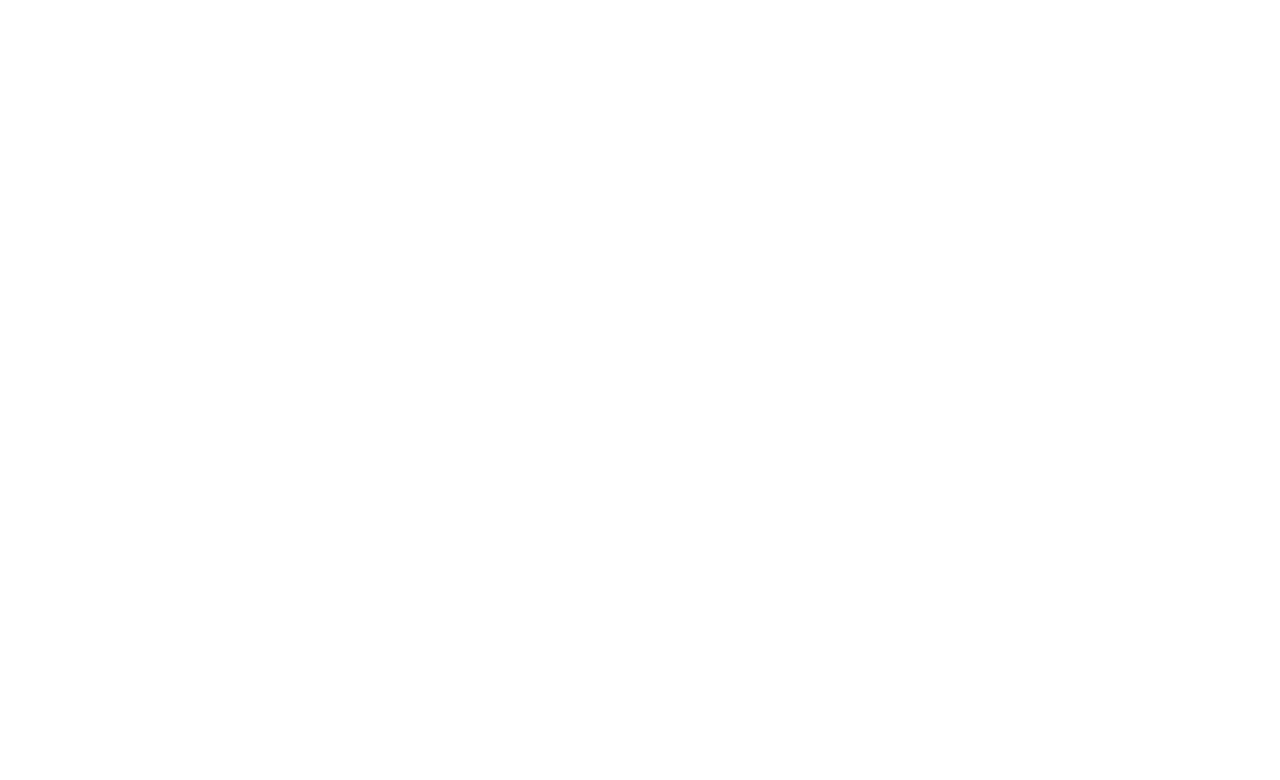
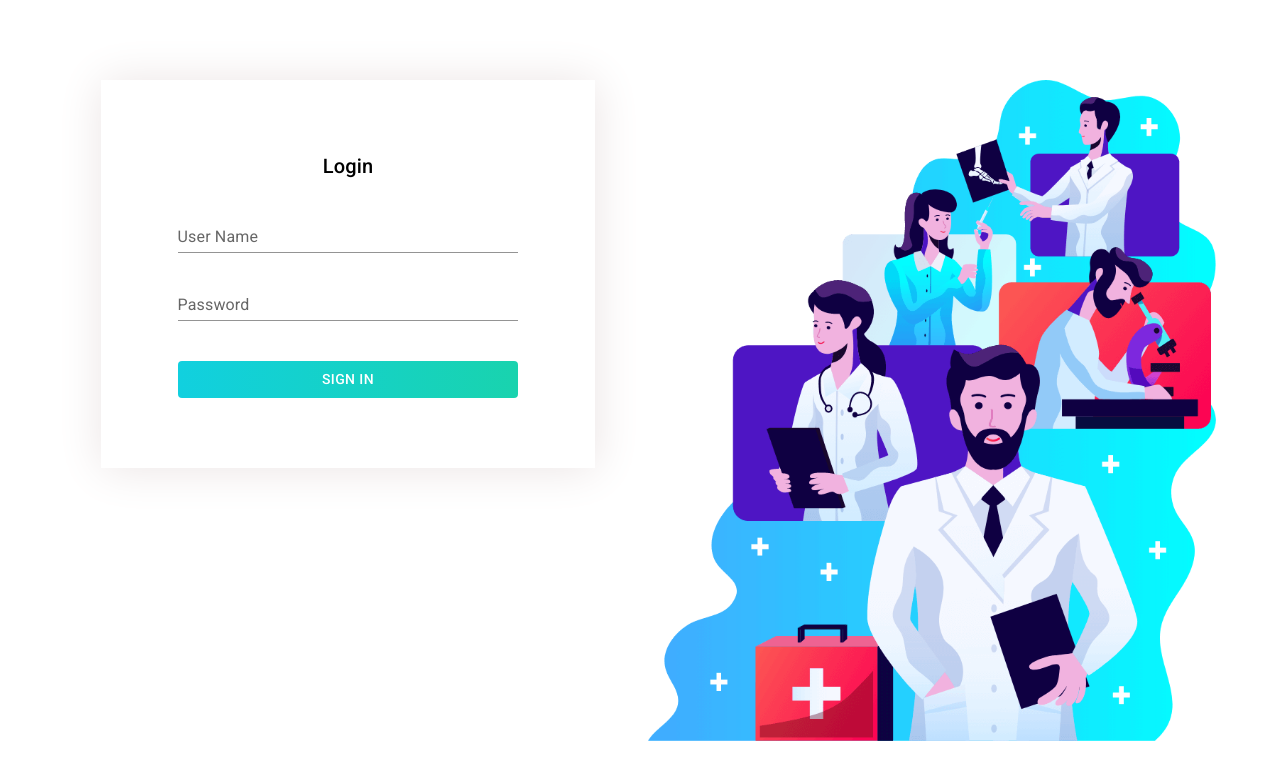
Before and after one commit to mdhanif20/stackman-technology-ui, a React (Create React App) app: page /login in a window 1280 px wide. Before the commit this address had no page. Shown: the top 780 px of the page. Built offline with nearby package versions, Linux system fonts and the light colour scheme.

Commit message:
added login

```diff
--- a/src/App.js
+++ b/src/App.js
@@ -6,6 +6,7 @@
 } from "react-router-dom";
 import Home from './Pages/Home/Home/Home';
 import Appointment from './Pages/Appointment/Appointment/Appointment';
+import Login from './Pages/Login/Login/Login';
 
 
 function App() {
@@ -14,6 +15,8 @@
        <BrowserRouter>
         <Routes>
           <Route path="/" element={<Home />} />
+          <Route path="/home" element={<Home />} />
+          <Route path="/login" element={<Login/>} />
           <Route path="appointment" element={<Appointment />} />
         </Routes>
     </BrowserRouter>
--- a/src/Pages/Login/Login/Login.js
+++ b/src/Pages/Login/Login/Login.js
@@ -1,10 +1,55 @@
 import React from 'react';
+import Box from '@mui/material/Box';
+import Grid from '@mui/material/Grid';
+import Container from '@mui/material/Container';
+import img from "../../../images/login.png";
+import { makeStyles } from '@material-ui/core/styles';
+import Typography from '@mui/material/Typography';
+import TextField from '@mui/material/TextField';
+import Button from '@mui/material/Button';
+
+const useStyle = makeStyles({
+    image:{
+        width:"100%",
+        height:"100%"
+    },
+    login:{
+
+        boxShadow:" 1px 1px 43px 0px #ebe4e4",
+        margin:"auto"
+    },
+    textField:{
+
+    },
+    fieldButton:{
+        background: "linear-gradient(to right, #11D0DF 0%, #19D3AE 100%)"
+    }
+})
 
 const Login = () => {
+    const classes = useStyle();
     return (
-        <div>
+        <Container>
+            <Box sx={{py:10}}>
+                <Grid container spacing={2}>
+                    <Grid item xs={12} md={6}>
 
-        </div>
+                            <Box className={classes.login} sx={{width:{md:"80%",xs:"90%"}, padding:{md:"70px 20px",xs:"30px 20px"}}}>
+                                    <Typography sx={{pb:2}} variant="h6" gutterBottom component="div">
+                                            Login
+                                        </Typography>
+                                        <TextField sx={{width:{md:"75%",xs:1}}}id="standard-basic" label="User Name" variant="standard" /> <br /> <br />
+                                            <TextField sx={{width:{md:"75%",xs:1}}} id="standard-basic" type="password" label="Password" variant="standard" /> <br /> <br /> <br />
+                                        <Button sx={{ color:"#fff",width:{md:"75%",xs:1}}} className={classes.fieldButton}>Sign In</Button>
+                            </Box>
+
+                    </Grid>
+                    <Grid sx={{display:{md:"block",xs:"none"}}} item xs={12} md={6}>
+                        <img className={classes.image} src={img} alt="" />
+                    </Grid>
+                </Grid>
+            </Box>
+        </Container>
     );
 };
 
--- a/src/Pages/Sheared/Navbar/Navbar.js
+++ b/src/Pages/Sheared/Navbar/Navbar.js
@@ -117,7 +117,7 @@
                   <Button
                     onClick={handleCloseNavMenu}
                     sx={{ my: 2, color: 'white', display: 'block' }}>
-                      <Link to="/">
+                      <Link style={{textDecoration:"none",color:"#fff"}} to="/home">
                         <Typography textAlign="center">Home</Typography>
                       </Link>
                   </Button>
@@ -126,7 +126,7 @@
                   <Button
                     onClick={handleCloseNavMenu}
                     sx={{ my: 2, color: 'white', display: 'block' }}>
-                      <Link to="/appointment">
+                      <Link style={{textDecoration:"none",color:"#fff"}} to="/appointment">
                          <Typography textAlign="center">Appointment</Typography>
                       </Link>
                   </Button>
@@ -135,7 +135,9 @@
                   <Button
                     onClick={handleCloseNavMenu}
                     sx={{ my: 2, color: 'white', display: 'block' }}>
-                    <Typography textAlign="center">Price</Typography>
+                      <Link style={{textDecoration:"none",color:"#fff"}} to="/login">
+                         <Typography textAlign="center">Login</Typography>
+                      </Link>
                   </Button>
                   <Button
                     onClick={handleCloseNavMenu}
```
